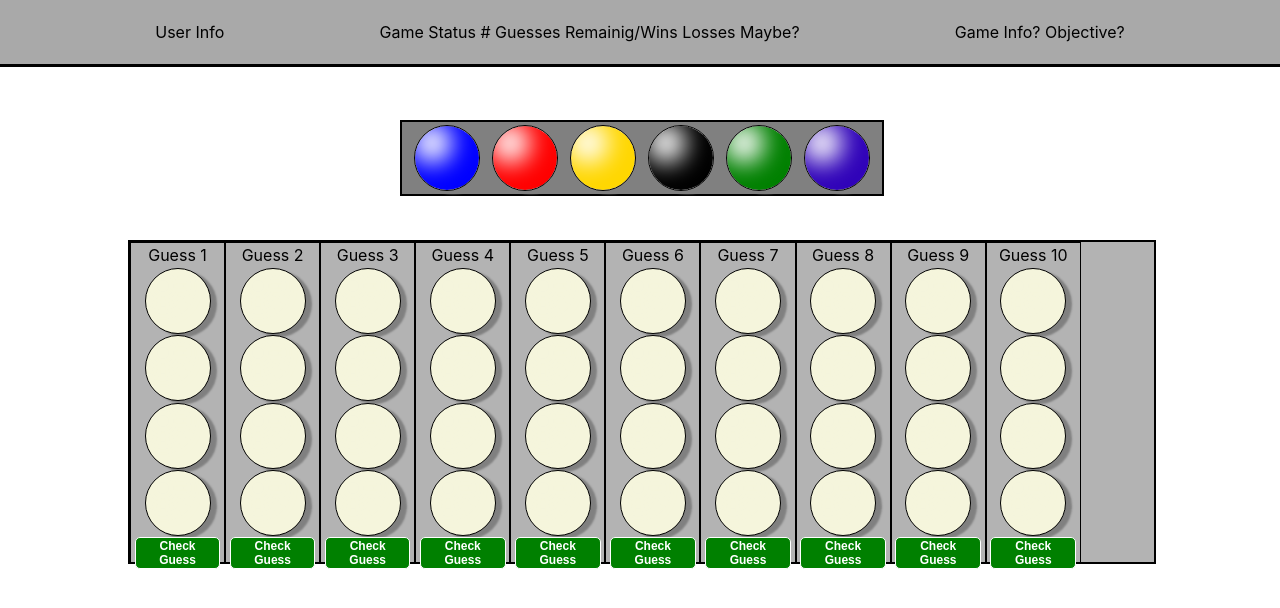
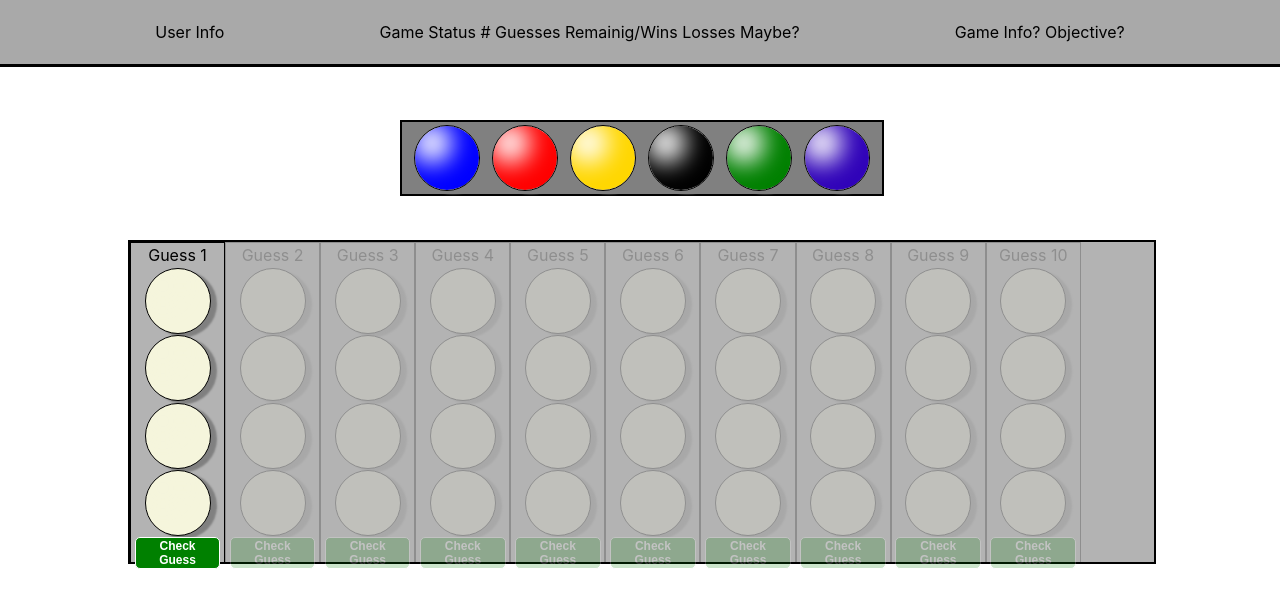
Before and after one commit to laddeyboy/mastermind2019, a React (Create React App) app: page / in a window 1280 px wide. Shown: the top 608 px of the page. Built offline with nearby package versions, Linux system fonts and the light colour scheme.

Commit message:
updated active row styles

```diff
--- a/src/containers/gameBoardColumn.tsx
+++ b/src/containers/gameBoardColumn.tsx
@@ -5,7 +5,8 @@ import { EMPTY_PEG_SLOT } from "../util/constants";
 const gameRowStyle: React.CSSProperties = {
   height: "100%",
   width: "calc(100% / 11)",
-  border: ".5px solid black"
+  border: ".5px solid black",
+  opacity: 0.2 // this is what makes it dark
 };
 
 const gameRowBtnSection: React.CSSProperties = {
@@ -80,8 +81,18 @@ const GameBoardColumn: React.FC<PassedProps> = props => {
   //   return activeAttempt;
   // };
 
+  const activateGameRow = () => {
+    const { currentAttempt, rowInd } = props;
+    if (currentAttempt >= rowInd) {
+      const updateGameRowStyle = { ...gameRowStyle };
+      updateGameRowStyle.opacity = 1;
+      return updateGameRowStyle;
+    }
+    return gameRowStyle;
+  };
+
   return (
-    <div style={gameRowStyle}>
+    <div style={activateGameRow()}>
       <div style={{ padding: "2%" }}>Guess {props.rowInd + 1}</div>
       <div style={gameRowBtnSection}>
         {createdPegHoles()}
```
